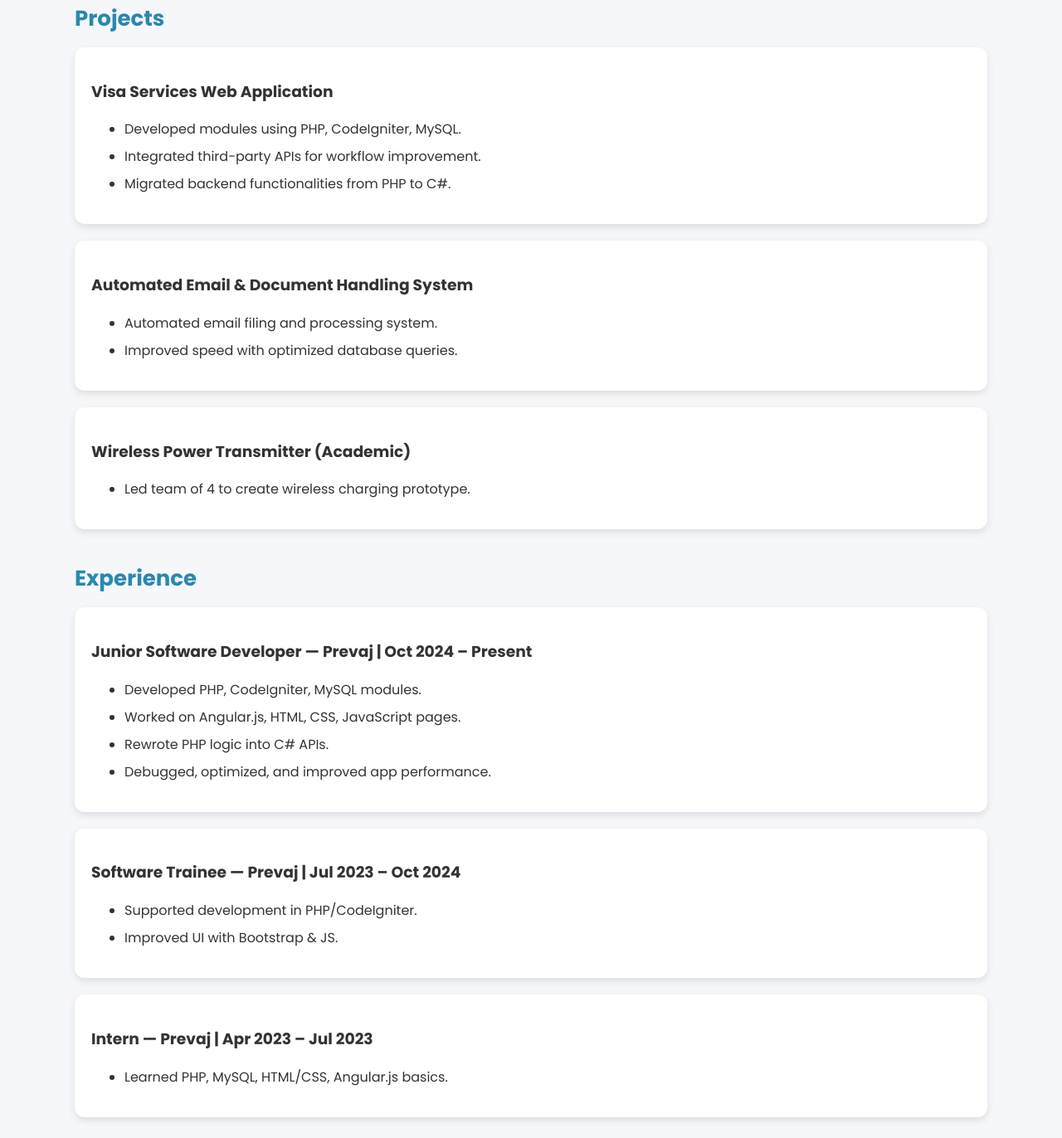
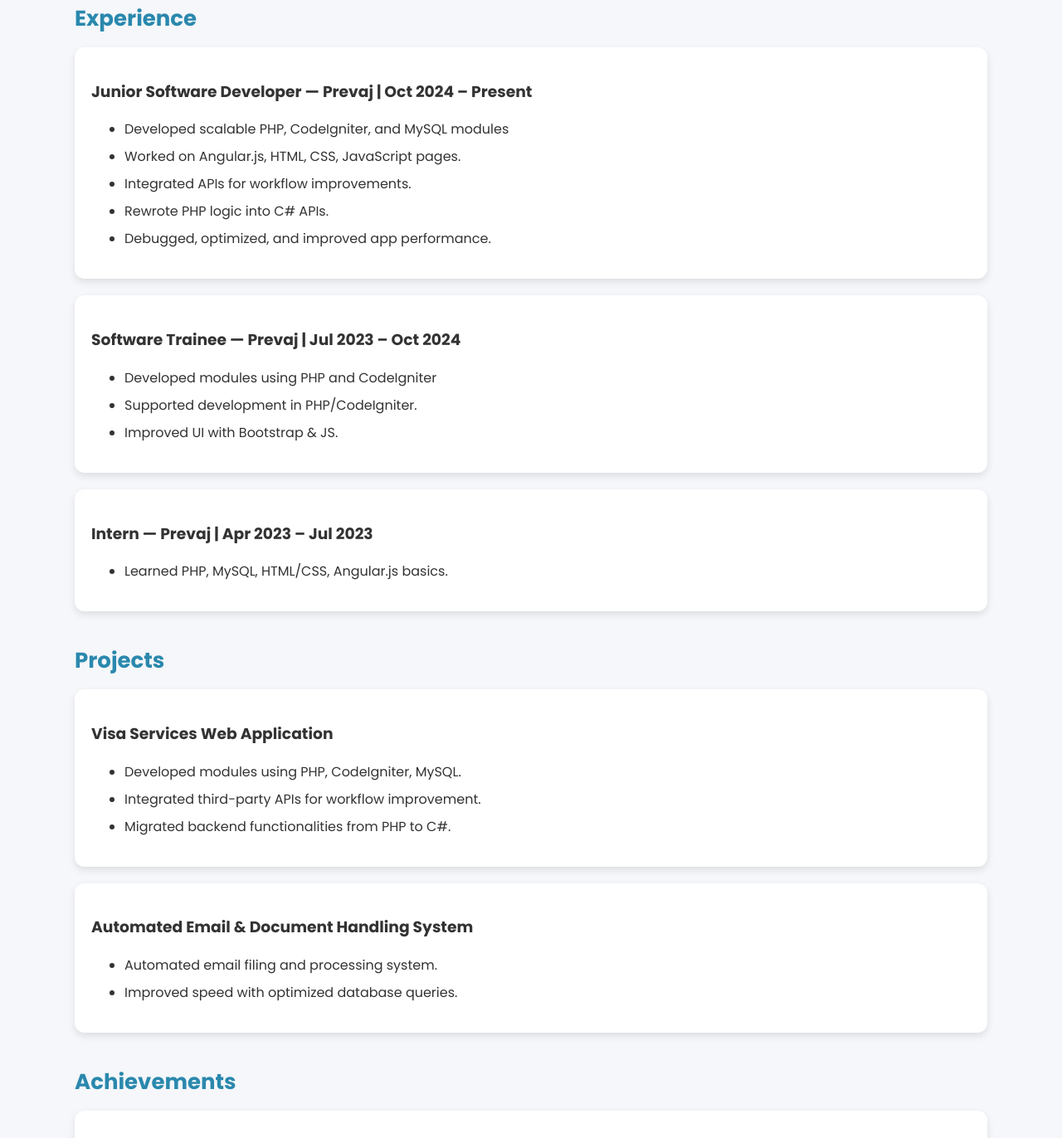
Before and after one commit to Thaneshkumarasamy/thanesh-portfolio, a plain HTML site: page index.html in a window 1280 px wide. Shown: the part 1003-2375 px from the top of the page at 83% size. Drawn offline with Linux system fonts and the light colour scheme.

Commit message:
Updated 22 june 2026

```diff
--- a/index.html
+++ b/index.html
@@ -76,7 +76,7 @@
     <h2>About Me</h2>
     <div class="card">
         <p>
-            I am a dedicated Full Stack Developer with 2.5 years of experience in Core PHP, CodeIgniter, Angular.js, JavaScript, MySQL, and C#. I specialize in developing scalable applications, optimizing backend logic, and improving user experience. I enjoy solving complex problems, building clean UI, and contributing to performance-driven systems.
+            I am a dedicated Full Stack Developer with 2.8 years of experience in Core PHP, CodeIgniter, Angular.js, JavaScript, MySQL, and C#. I specialize in developing scalable applications, optimizing backend logic, and improving user experience. I enjoy solving complex problems, building clean UI, and contributing to performance-driven systems.
         </p>
     </div>
 </section>
@@ -121,6 +121,33 @@
         </div>
     </div>
 </section>
+<section>
+    <h2>Experience</h2>
+    <div class="card">
+        <h3>Junior Software Developer — Prevaj | Oct 2024 – Present</h3>
+        <ul>
+            <li>Developed scalable PHP, CodeIgniter, and MySQL modules</li>
+            <li>Worked on Angular.js, HTML, CSS, JavaScript pages.</li>
+            <li>Integrated APIs for workflow improvements.</li>
+            <li>Rewrote PHP logic into C# APIs.</li>
+            <li>Debugged, optimized, and improved app performance.</li>
+        </ul>
+    </div>
+    <div class="card">
+        <h3>Software Trainee — Prevaj | Jul 2023 – Oct 2024</h3>
+        <ul>
+            <li>Developed modules using PHP and CodeIgniter</li>
+            <li>Supported development in PHP/CodeIgniter.</li>
+            <li>Improved UI with Bootstrap & JS.</li>
+        </ul>
+    </div>
+    <div class="card">
+        <h3>Intern — Prevaj | Apr 2023 – Jul 2023</h3>
+        <ul>
+            <li>Learned PHP, MySQL, HTML/CSS, Angular.js basics.</li>
+        </ul>
+    </div>
+</section>
 
 <section>
     <h2>Projects</h2>
@@ -137,38 +164,6 @@
         <ul>
             <li>Automated email filing and processing system.</li>
             <li>Improved speed with optimized database queries.</li>
-        </ul>
-    </div>
-    <div class="card">
-        <h3>Wireless Power Transmitter (Academic)</h3>
-        <ul>
-            <li>Led team of 4 to create wireless charging prototype.</li>
-        </ul>
-    </div>
-</section>
-
-<section>
-    <h2>Experience</h2>
-    <div class="card">
-        <h3>Junior Software Developer — Prevaj | Oct 2024 – Present</h3>
-        <ul>
-            <li>Developed PHP, CodeIgniter, MySQL modules.</li>
-            <li>Worked on Angular.js, HTML, CSS, JavaScript pages.</li>
-            <li>Rewrote PHP logic into C# APIs.</li>
-            <li>Debugged, optimized, and improved app performance.</li>
-        </ul>
-    </div>
-    <div class="card">
-        <h3>Software Trainee — Prevaj | Jul 2023 – Oct 2024</h3>
-        <ul>
-            <li>Supported development in PHP/CodeIgniter.</li>
-            <li>Improved UI with Bootstrap & JS.</li>
-        </ul>
-    </div>
-    <div class="card">
-        <h3>Intern — Prevaj | Apr 2023 – Jul 2023</h3>
-        <ul>
-            <li>Learned PHP, MySQL, HTML/CSS, Angular.js basics.</li>
         </ul>
     </div>
 </section>
```
